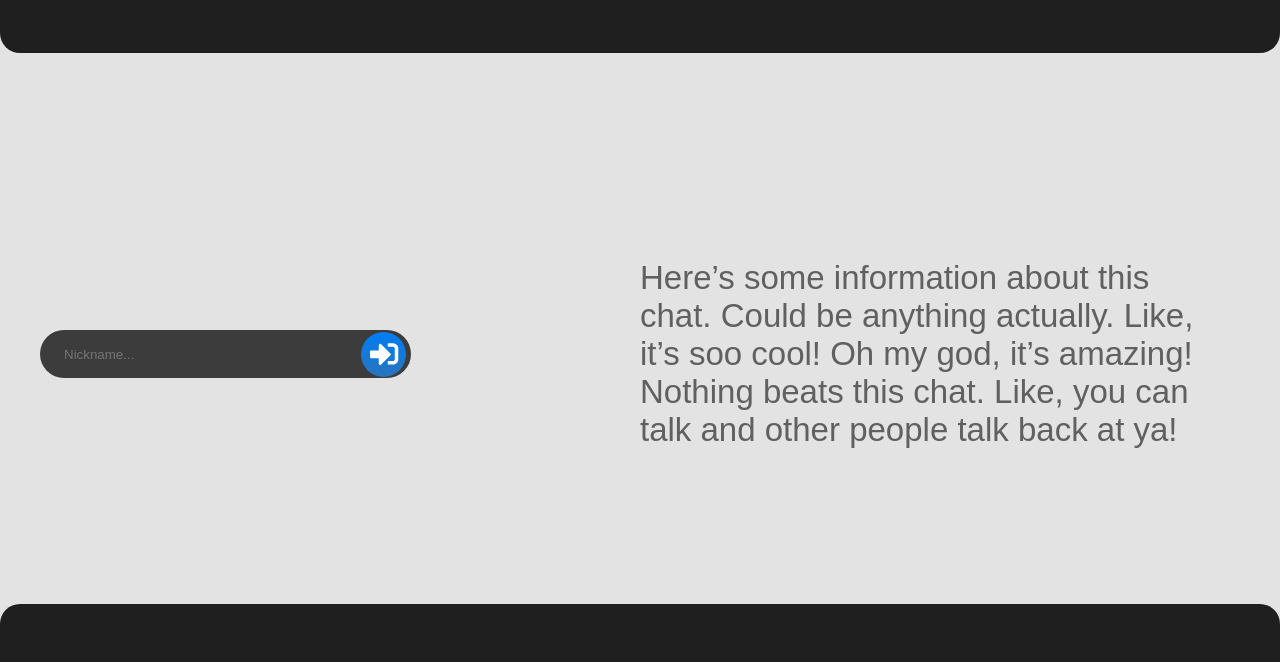
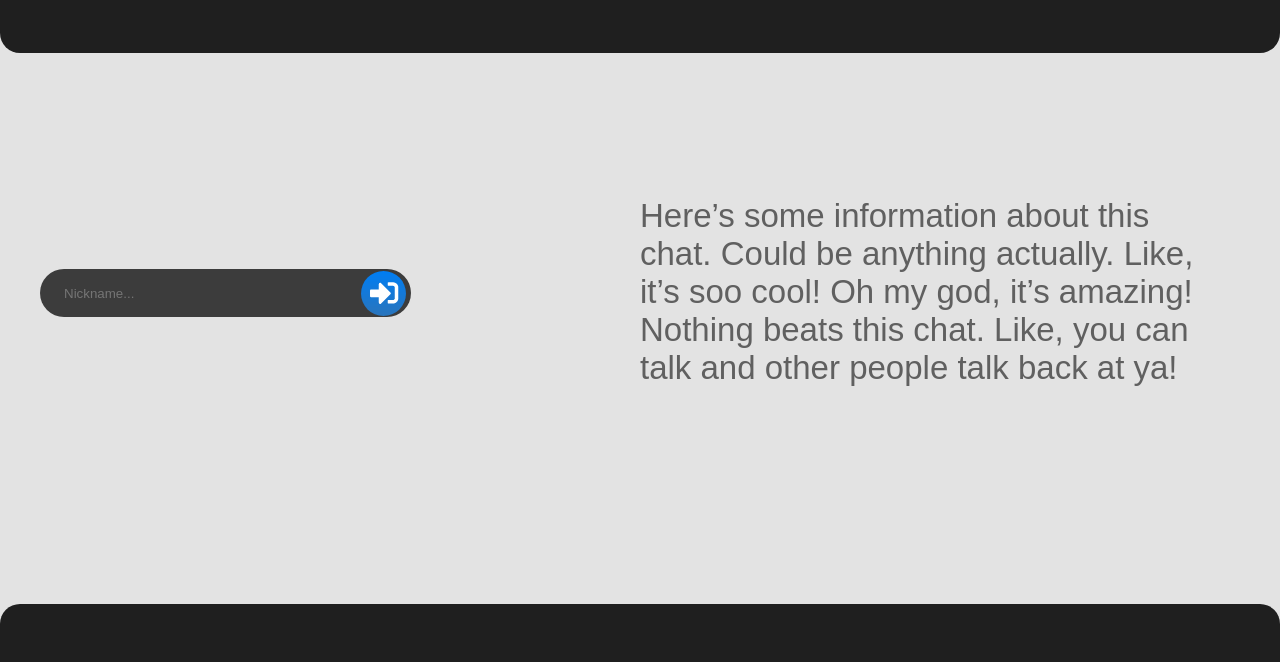
Before and after one commit to GoobyTheBOI/Chat, a website built with webpack: page public/index.html in a window 1280 px wide. Shown: the part 88-750 px from the top of the page. Built offline with nearby package versions, Linux system fonts and the light colour scheme.

Commit message:
responsive change

```diff
--- a/src/scss/_chatrooms.scss
+++ b/src/scss/_chatrooms.scss
@@ -193,7 +193,7 @@ a{
 .chatrooms-background{
     width: 33.3%;
     background-color: #3e3e3e;
-    height: 100vh;
+    min-height: 117vh;
     position: absolute;
     z-index: -1;
 }
--- a/src/scss/style.scss
+++ b/src/scss/style.scss
@@ -19,7 +19,7 @@
   .nickname{
     width: 50%;
     float: left;
-    padding-top: 277px;
+    padding-top: 18%;
 
     &__input{
       border: none;
@@ -47,7 +47,7 @@
   .change{
     width: 49%;
     float: left;
-    padding-top: 206px;
+    padding-top: 12%;
 
     .information{
         font-family: Arial, sans-serif;
```
Also changed, not shown: public/main.css.
